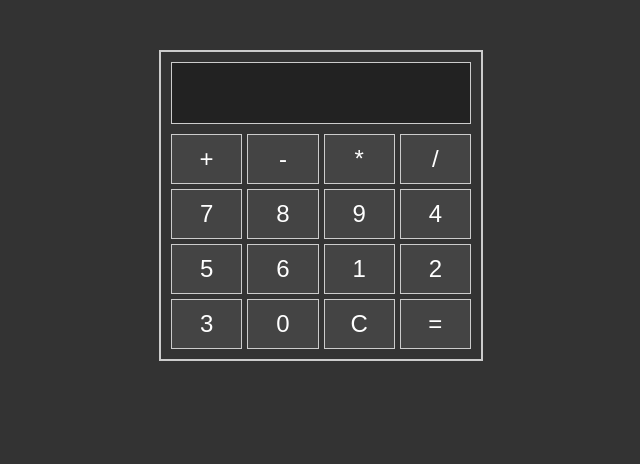
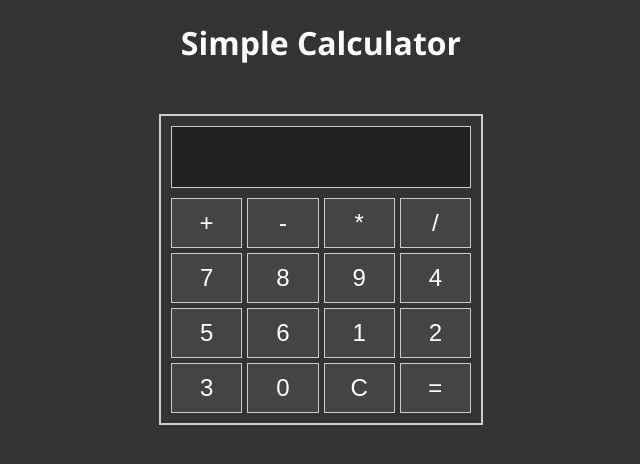
Before and after one commit to yigit-cankurtaran/calculator-javascript, a plain HTML site: page index.html in a window 1280 px wide. Shown: the whole page, without its empty margins (319-959 px from the left). Drawn offline with Linux system fonts and the light colour scheme.

Commit message:
Added header, centered it, finished the project.

```diff
--- a/index.html
+++ b/index.html
@@ -8,6 +8,7 @@
     <link rel="stylesheet" href="./style.css" />
   </head>
   <body>
+    <h1>Simple Calculator</h1>
     <div class="calculator">
       <div class="screen"></div>
       <div class="keys">
--- a/style.css
+++ b/style.css
@@ -41,3 +41,11 @@ button:hover {
 body {
   background-color: #333;
 }
+
+/* center the h1 above the calculator, make it white, give it a modern font. */
+
+h1 {
+  text-align: center;
+  color: #fff;
+  font-family: "Segoe UI", Tahoma, Geneva, Verdana, sans-serif;
+}
```
